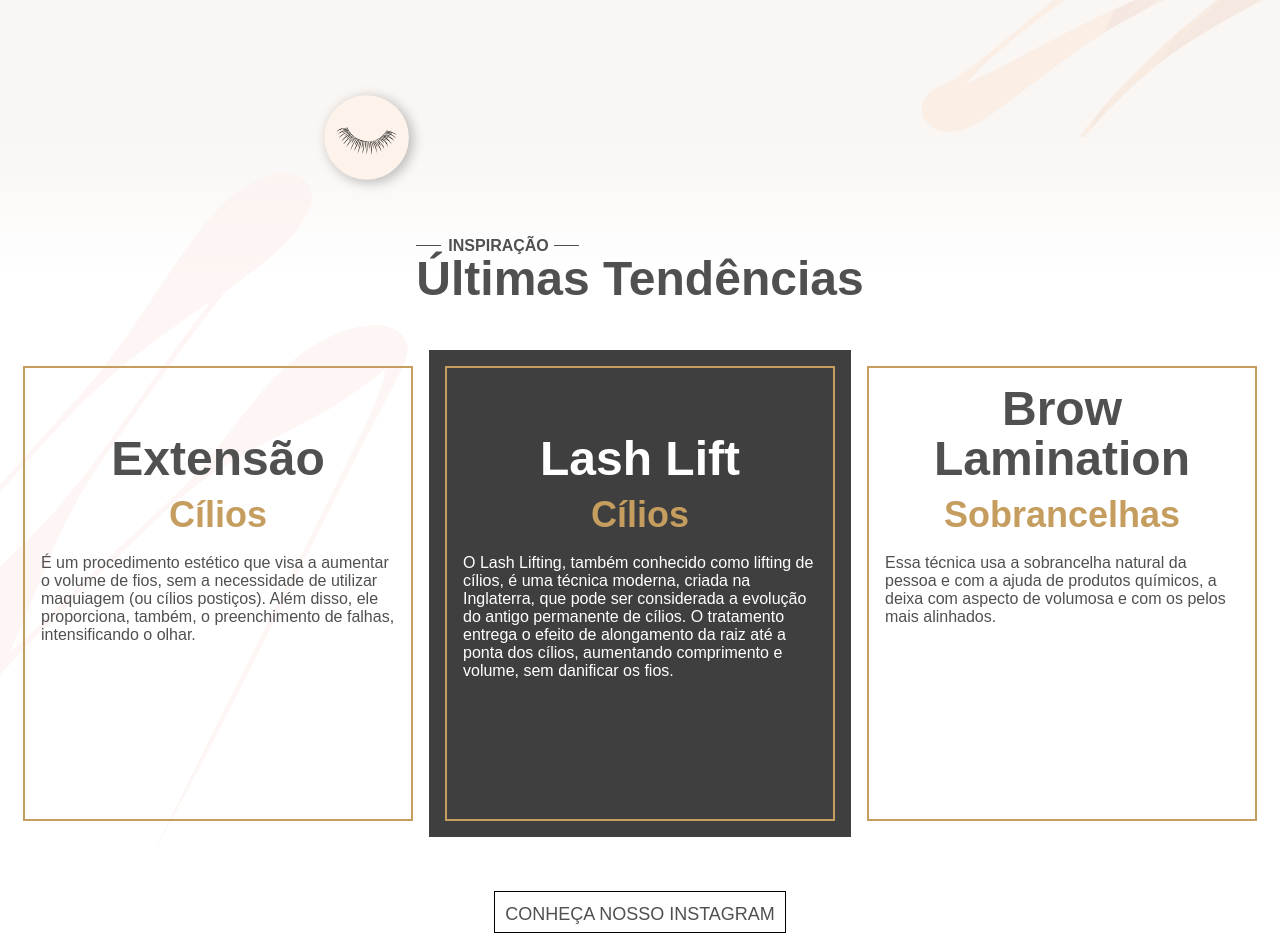
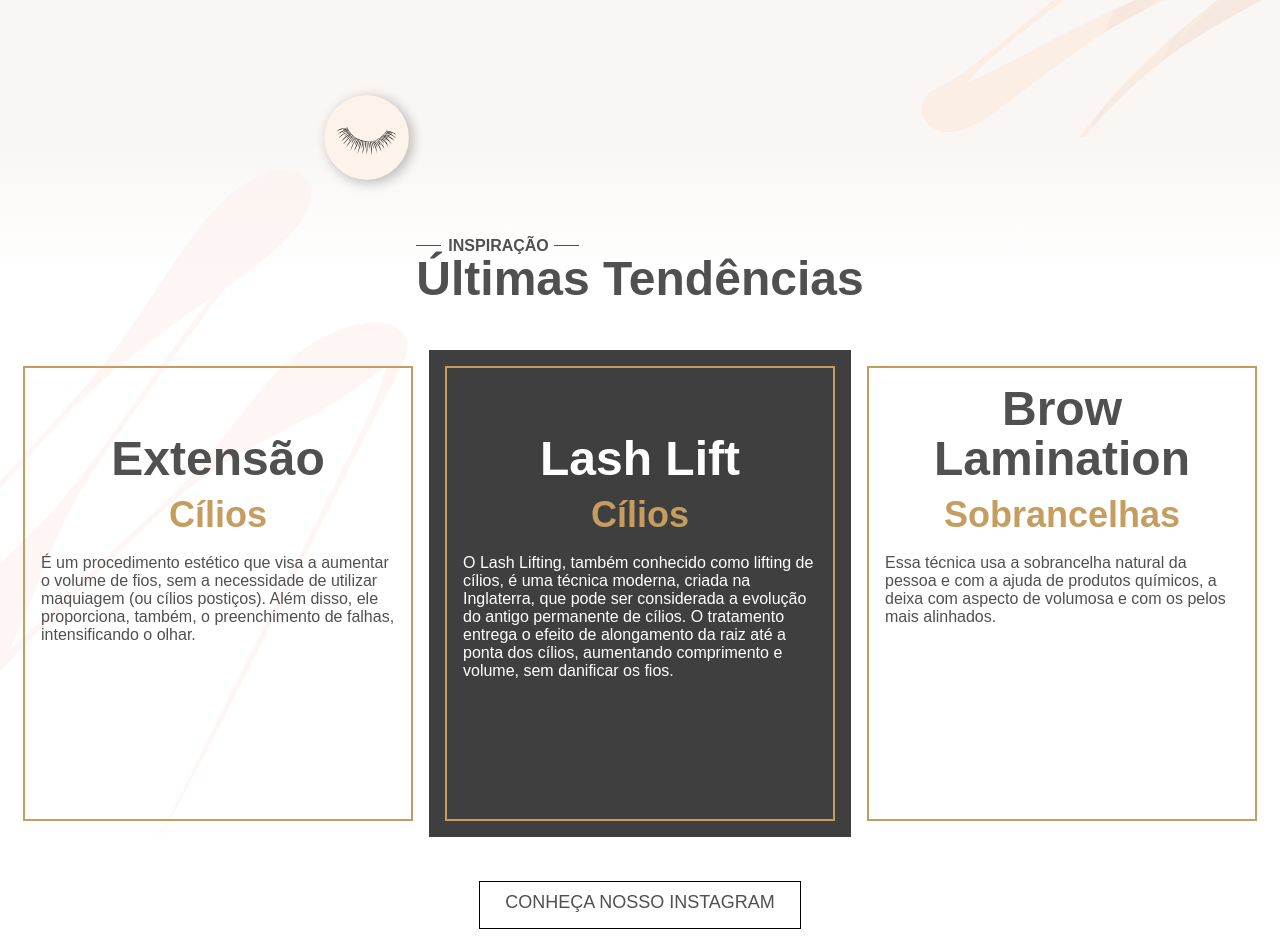
Before and after one commit to mayercordeiro/beauty_studio, a Next.js app: page / in a window 1280 px wide. Shown: the part 620-1572 px from the top of the page. Built offline with nearby package versions, Linux system fonts and the light colour scheme; a web font is replaced by a local one.

Commit message:
Ajustes layout

```diff
--- a/src/components/Experts/Experts.js
+++ b/src/components/Experts/Experts.js
@@ -14,6 +14,9 @@ const Experts = () => {
 
         <div className={styles.expertN1}>
           <div className={styles.description}>
+            <div className={styles.img_mobile}>
+              <img src="./images/expertn1-mobile.jpg" alt="Pâmela Ramos" />
+            </div>
             <h4>Pâmela Ramos</h4>
             <p>
               Lorem ipsum dolor sit amet, consectetur adipiscing elit. Curabitur
@@ -33,10 +36,11 @@ const Experts = () => {
               bkg="#FFF"
               bkgHover="transparent"
               href="/quem-somos"
+              bkgAnimation="#505050"
             />
           </div>
           <div className={styles.img_expert}>
-            <img src="./images/expertn1.png" alt="" />
+            <img src="./images/expertn1.png" alt="Pâmela Ramos" />
           </div>
         </div>
       </div>
--- a/src/components/Experts/_Experts.module.scss
+++ b/src/components/Experts/_Experts.module.scss
@@ -8,6 +8,7 @@
     .experts_container{
         max-width: 1280px;
         margin: 0 auto;
+        padding: 0 16px;
         display: flex;
         flex-direction: column;
         align-items: flex-start;
@@ -39,7 +40,7 @@
                 color: #FFF;
 
                 @include responsiveMax(648px) {
-                    font-size: 12px;
+                    font-size: 14px;
                 }
 
                 &::before {
@@ -60,6 +61,10 @@
                     position: absolute;
                     top: 45%;
                     left: 200px;
+
+                    @include responsiveMax(648px) {
+                        left: 182px;
+                    }
                 }
             }
         }
@@ -74,6 +79,23 @@
                 max-width: 640px;
                 padding-bottom: 64px;
 
+                .img_mobile {
+                    @include responsiveMin(988px) {
+                        display: none;
+                    }
+
+                    img {
+                        background-color: #FFF;
+                        width: 150px;
+                        border-radius: 50%;
+                    }
+                }
+
+                @include responsiveMax(988px) {
+                    max-width: unset;
+                    margin-top: 20px;
+                }
+
                 h4 {
                     font-size: 32px;
                     color: #C59D5F;
@@ -87,8 +109,20 @@
 
             .img_expert {
                 position: absolute;
+                right: 0;
                 bottom: -9px;
-                right: 0;
+                max-width: 500px;
+
+                @include responsiveMax(1100px) {
+                    position: relative;
+                    display: flex;
+                    bottom: 0px;
+                    height: 100%;
+                }
+
+                @include responsiveMax(988px) {
+                    display: none;
+                }
             }
         }
     }
--- a/src/components/Header/_Header.module.scss
+++ b/src/components/Header/_Header.module.scss
@@ -125,8 +125,8 @@
 
     .closebtn {
         position: absolute;
-        top: 20px;
-        right: 30px;
+        top: 10px;
+        right: 16px;
         font-size: 48px;
         cursor: pointer;
 
@@ -146,6 +146,7 @@
             display: flex;
             flex-direction: column;
             gap: 18px;
+            list-style: none;
 
             .active_link_mobile {
                 color: #FFF;
--- a/src/components/Inspiration/Inspiration.js
+++ b/src/components/Inspiration/Inspiration.js
@@ -2,7 +2,7 @@
 import styles from "./_Inspiration.module.scss";
 // Components
 import CardInspiration from "../UI/CardInspiration/CardInspiration";
-import InstagramLink from "./InstagramLink";
+import InstagramButton from "../UI/InstagramButton/InstagramButton";
 
 const Inspiration = () => {
   return (
@@ -51,7 +51,7 @@ const Inspiration = () => {
             />
           </div>
 
-          <InstagramLink />
+          <InstagramButton />
         </div>
       </div>
     </section>
--- a/src/components/Inspiration/InstagramLink.js
+++ /dev/null
@@ -1,53 +0,0 @@
-import styled from "styled-components";
-import Link from "next/link";
-
-const LinkInstagram = styled.div`
-  display: flex;
-  justify-content: center;
-  margin-top: 60px;
-
-  a {
-    position: relative;
-    padding: 14px 10px 10px 10px;
-    background-color: #fff;
-    border: 1px solid #000;
-    margin: 10px 0;
-    font-size: 18px;
-    line-height: 1rem;
-    transition: all 1s ease-in-out;
-
-    &:hover {
-      color: #c59d5c;
-      border: 1px solid #c59d5c;
-      transition: color 1s ease-in-out;
-    }
-
-    &::after {
-      content: "";
-      top: 0;
-      left: 0;
-      width: 0%;
-      height: 100%;
-      position: absolute;
-      background-color: #faede4bf;
-      transition: all 0.5s ease-in-out;
-    }
-
-    &:hover::after {
-      width: 100%;
-      transition: all 0.5s ease-in-out;
-    }
-  }
-`;
-
-const InstagramLink = () => {
-  return (
-    <LinkInstagram>
-      <Link href="https://www.instagram.com/pamela.raamos/">
-        <a target="_blank">CONHEÇA NOSSO INSTAGRAM</a>
-      </Link>
-    </LinkInstagram>
-  );
-};
-
-export default InstagramLink;
--- a/src/components/Inspiration/_Inspiration.module.scss
+++ b/src/components/Inspiration/_Inspiration.module.scss
@@ -54,7 +54,7 @@
                 padding-left: 32px;
 
                 @include responsiveMax(648px) {
-                    font-size: 12px;
+                    font-size: 14px;
                 }
 
                 &::before {
@@ -75,6 +75,10 @@
                     position: absolute;
                     top: 45%;
                     left: 138px;
+
+                    @include responsiveMax(648px) {
+                        left: 124px;
+                    }
                 }
             }
         }
--- a/src/components/Main/Icons/Cilios.js
+++ b/src/components/Main/Icons/Cilios.js
@@ -29,6 +29,12 @@ const DivCilios = styled.div`
       transform: translateY(0px) translateX(0px);
     }
   }
+
+  @keyframes move {
+    to {
+      transform: scale(1.5);
+    }
+  }
 `;
 
 const Cilios = (props) => {
@@ -40,8 +46,8 @@ const Cilios = (props) => {
     <DivCilios
       animation={`${
         scrollOn
-          ? "ciliosAni 1.2s ease-in-out 1 forwards"
-          : "ciliosAni_ 0.6s ease-in-out 1"
+          ? "ciliosAni 1s ease-in-out forwards"
+          : "ciliosAni_ 1s ease-in-out"
       }`}
     >
       <img src="./images/a-cilios-c.svg" alt="cilios" />
--- a/src/components/Main/Main.js
+++ b/src/components/Main/Main.js
@@ -36,6 +36,7 @@ const Main = () => {
               bkg="#3F3F3F"
               bkgHover="transparent"
               href="/quem-somos"
+              bkgAnimation="#FFF"
             />
             <PrimaryButton
               text="Serviços"
@@ -45,6 +46,7 @@ const Main = () => {
               bkg="#3F3F3F"
               bkgHover="transparent"
               href="/servicos"
+              bkgAnimation="#FFF"
             />
           </div>
         </div>
--- a/src/components/Main/_Main.module.scss
+++ b/src/components/Main/_Main.module.scss
@@ -135,10 +135,6 @@
             line-height: 150%;
         }
     }
-
-    .main_buttons {
-        justify-content: center;
-    }
 }
 
 @include responsiveMax(480px) {
--- /dev/null
+++ b/src/components/UI/InstagramButton/InstagramButton.js
@@ -0,0 +1,55 @@
+import Link from "next/link";
+// CSS
+import styled from "styled-components";
+
+const InstagramBtn = styled.div`
+  display: block;
+  text-align: center;
+  margin-top: 60px;
+
+  a {
+    position: relative;
+    display: inline-block;
+    height: 48px;
+    padding: 10px 25px;
+    border: 1px solid #000;
+    background: transparent;
+    cursor: pointer;
+    transition: all 0.3s ease;
+    z-index: 1;
+    font-size: 18px;
+
+    &:hover {
+      color: #fff;
+    }
+
+    &:after {
+      content: "";
+      position: absolute;
+      width: 0;
+      height: 100%;
+      top: 0;
+      right: 0;
+      z-index: -1;
+      background: #505050;
+      transition: all 0.3s ease;
+    }
+
+    &:hover:after {
+      left: 0;
+      width: 100%;
+    }
+  }
+`;
+
+const InstagramButton = () => {
+  return (
+    <InstagramBtn>
+      <Link href="https://www.instagram.com/pamela.raamos/">
+        <a target="_blank">CONHEÇA NOSSO INSTAGRAM</a>
+      </Link>
+    </InstagramBtn>
+  );
+};
+
+export default InstagramButton;
--- a/src/components/UI/PrimaryButton/PrimaryButton.js
+++ b/src/components/UI/PrimaryButton/PrimaryButton.js
@@ -34,8 +34,9 @@ const Button = styled.div`
       left: 0;
       width: 30px;
       height: 100%;
-      background-color: #505050;
+      background-color: ${(props) => props.bkgAnimation};
       animation: btn 3s ease-in-out infinite;
+      border: ${(props) => props.border};
     }
 
     @keyframes btn {
@@ -71,6 +72,7 @@ const PrimaryButton = (props) => {
       border={props.border}
       bkg={props.bkg}
       bkgHover={props.bkgHover}
+      bkgAnimation={props.bkgAnimation}
     >
       <Link href={props.href}>
         <a>{props.text}</a>
--- a/src/styles/global.scss
+++ b/src/styles/global.scss
@@ -78,7 +78,7 @@ header {
     body {
         &::after {
             background-position: 50% calc(0% + 14px);
-            opacity: .4;
+            opacity: .3;
         }
     }
 }
```
Also changed, not shown: public/images/a-cilios-c.svg, public/images/expertn1-mobile.jpg (added).
